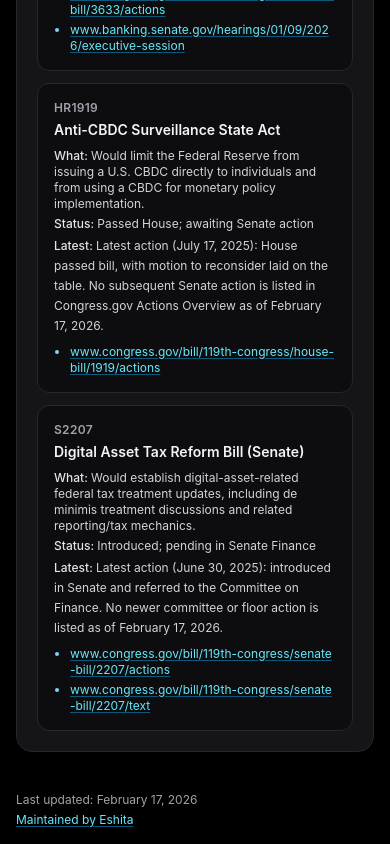
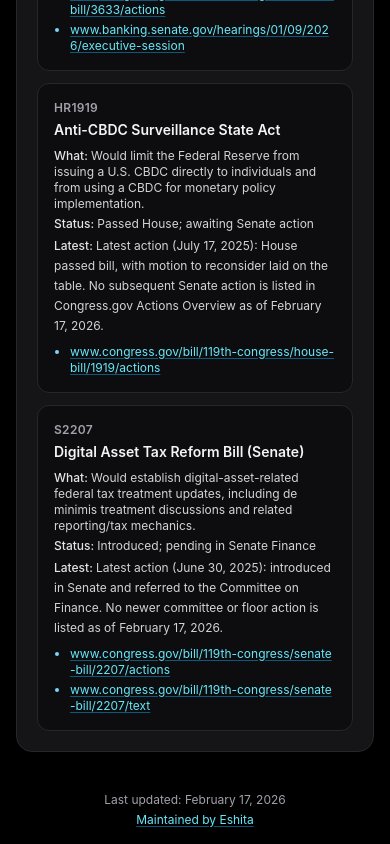
Before and after one commit to enandini/stablecoinmap, a React (Vite) app: page / in a window 390 px wide. Shown: the part 3858-4702 px from the top of the page. Built offline with nearby package versions, Linux system fonts and the light colour scheme.

Commit message:
Center footer meta text on mobile

```diff
--- a/src/App.jsx
+++ b/src/App.jsx
@@ -636,7 +636,7 @@ function App() {
       ) : null}
 
       <footer className="bg-black/90">
-        <div className="mx-auto flex w-full max-w-7xl flex-col gap-1 px-4 py-4 text-xs text-zinc-400 sm:flex-row sm:items-center sm:justify-between sm:px-6 lg:px-8">
+        <div className="mx-auto flex w-full max-w-7xl flex-col items-center gap-1 px-4 py-4 text-center text-xs text-zinc-400 sm:flex-row sm:items-center sm:justify-between sm:px-6 sm:text-left lg:px-8">
           <p>Last updated: {formatDate(latestDataDate)}</p>
           <a className="underline decoration-sky-500/50 underline-offset-2 hover:text-sky-300" href="https://x.com/eshita" rel="noreferrer" target="_blank">
             Maintained by Eshita
```
